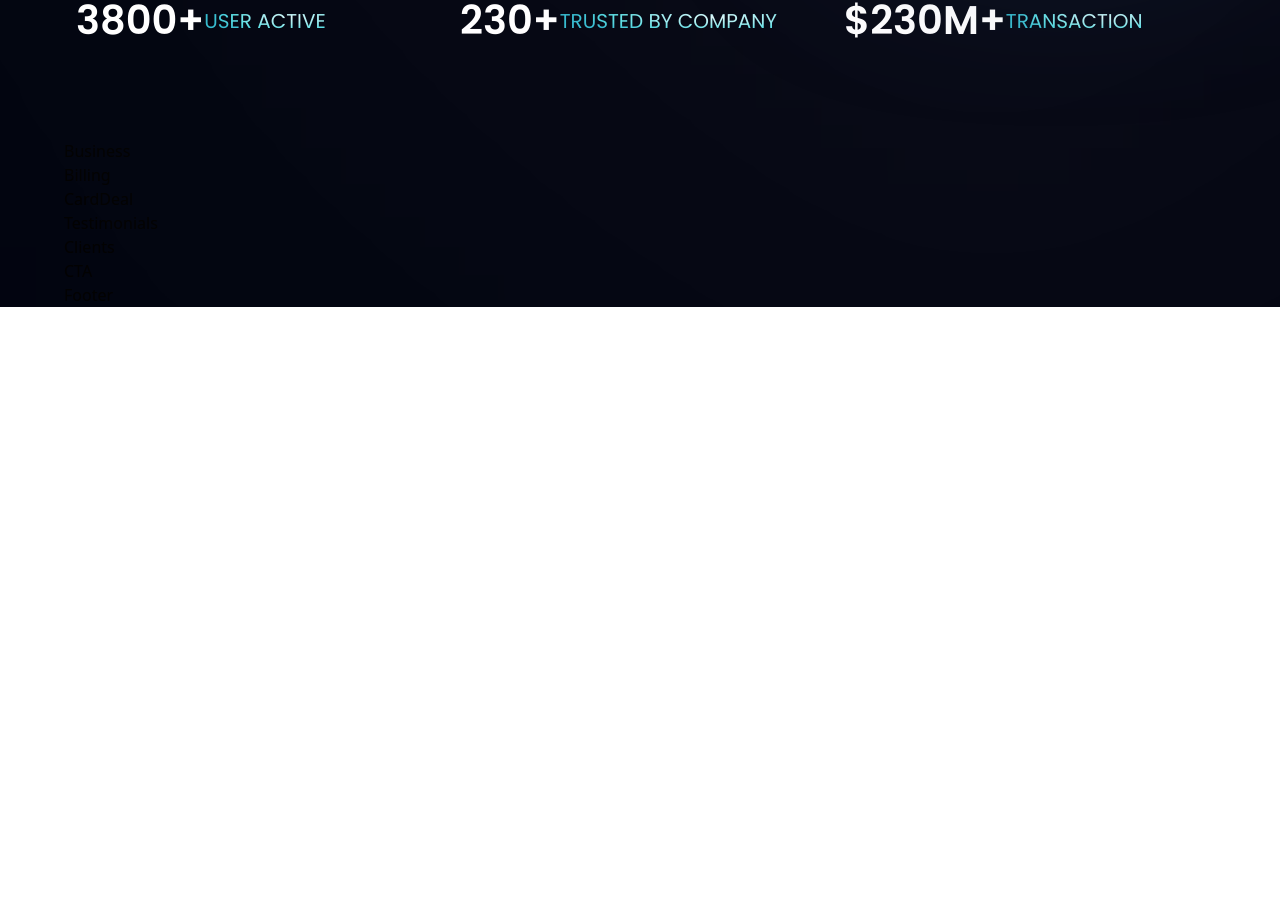
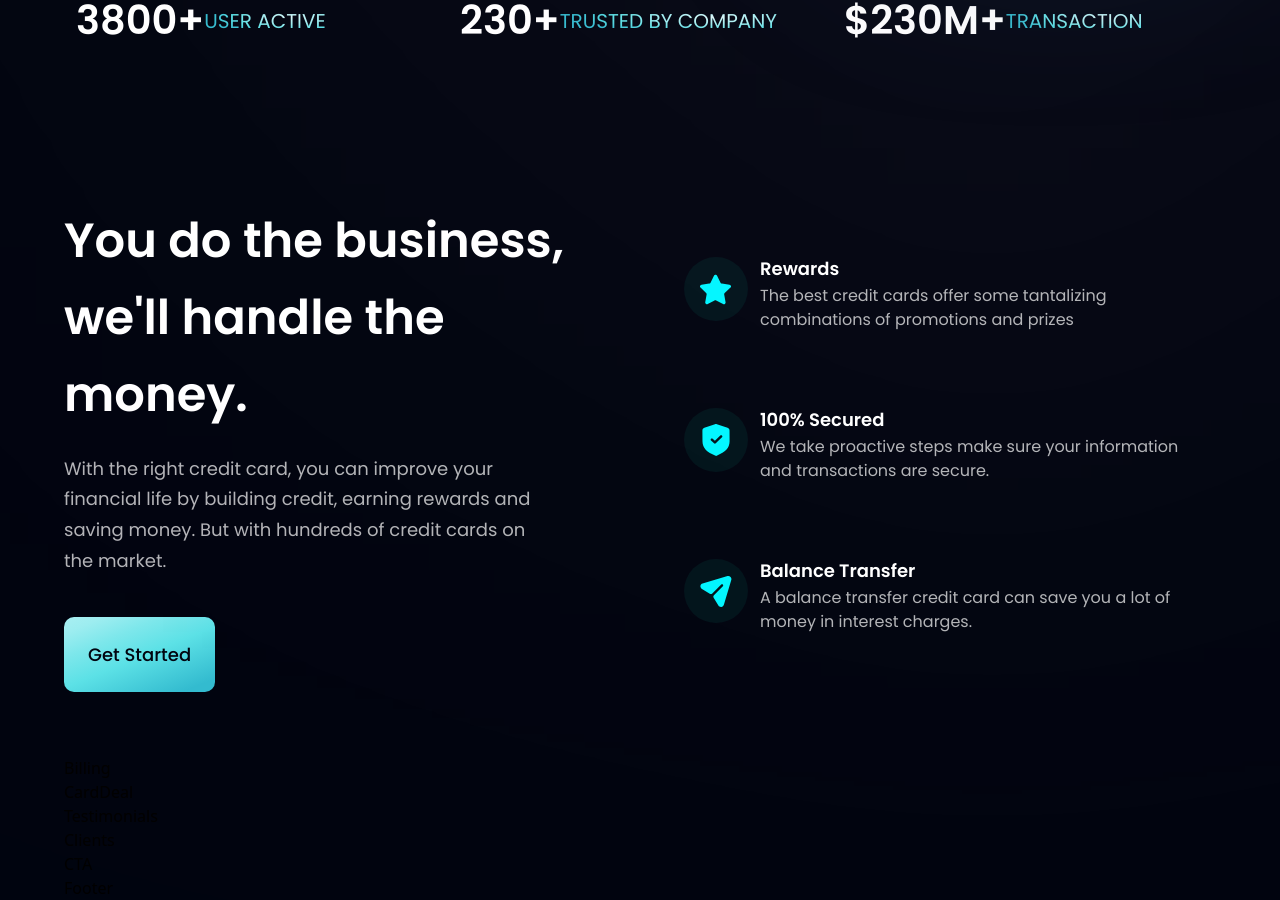
Before and after one commit to pray3m/HooBank, a React (Vite) app: page / in a window 1280 px wide. Shown: the part 806-1706 px from the top of the page. Before the commit the page ends 1113 px from the top, so only its background shows below. Built offline with nearby package versions, Linux system fonts and the light colour scheme.

Commit message:
Business Section

```diff
--- a/src/components/Business.jsx
+++ b/src/components/Business.jsx
@@ -1,8 +1,43 @@
-import React from 'react'
+import { features } from "../constants";
+import styles,{layout} from "../style";
+import Button from './Button';
+
+const FeatureCard = ({icon,title,content,index}) => (
+  <div className={`flex flex-row p-6 rounded-[20px] ${index != features.length-1 ? "mb-6" : "mb-0"} feature-card`}>
+    <div className={`w-[64px] h-[64px] rounded-full ${styles.flexCenter} bg-dimBlue`}>
+      <img src={icon} alt="icon" className="w-[50%] h-[50%] object-contain"/>
+    </div>
+    <div className="flex-1 flex flex-col ml-3">
+      <h4 className="font-poppins font-semibold text-white text-[18px] leading-[23px] mb-1" >
+        {title}
+      </h4>
+      <p className="font-poppins font-normal text-dimWhite text-[16px] leading-[24px] mb-1">
+        {content}
+      </p>
+    </div>
+  </div>
+)
 
 const Business = () => {
   return (
-    <div>Business</div>
+    <section id="features" className={layout.section} >
+      <div className={layout.sectionInfo}>
+        <h2 className={styles.heading2}>You do the business, <br className="sm:block hidden"/> we'll handle the money.
+        </h2>
+        <p className={`${styles.paragraph} max-w-[478px] mt-5`}>
+        With the right credit card, you can improve your financial life by building credit, earning rewards and saving money. But with hundreds of credit cards on the market.
+        </p>
+
+        <Button styles="mt-10 rounded-[10px]"/>
+      </div>
+
+      <div className={`${layout.sectionImg} flex-col`}>
+        {features.map((feature,index)=>(
+          <FeatureCard key={feature.id} {...feature} index={index}/>
+        ))}
+      </div>
+
+    </section>
   )
 }
 
--- a/src/components/Button.jsx
+++ b/src/components/Button.jsx
@@ -1,8 +1,10 @@
 import React from 'react'
 
-const Button = () => {
+const Button = ({styles}) => {
   return (
-    <div>Button</div>
+    <button type='buttton' className={`py-6 px-6 bg-blue-gradient font-poppins font-medium text-[18px] text-primary outline-none ${styles}`}>
+      Get Started
+    </button>
   )
 }
 
```
